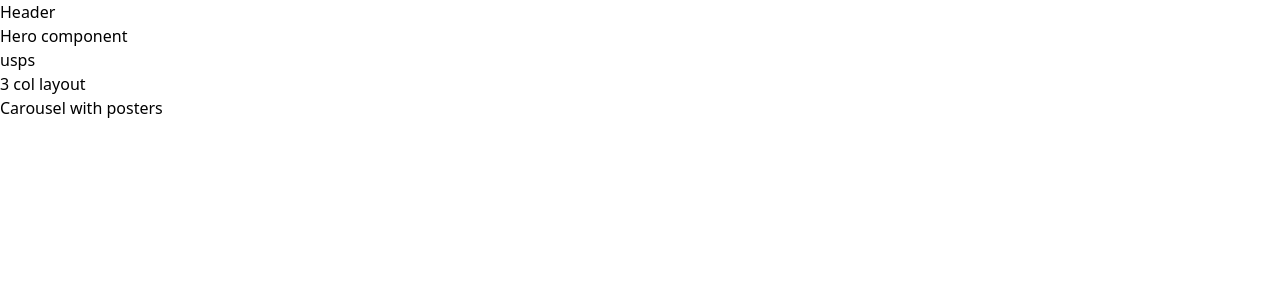
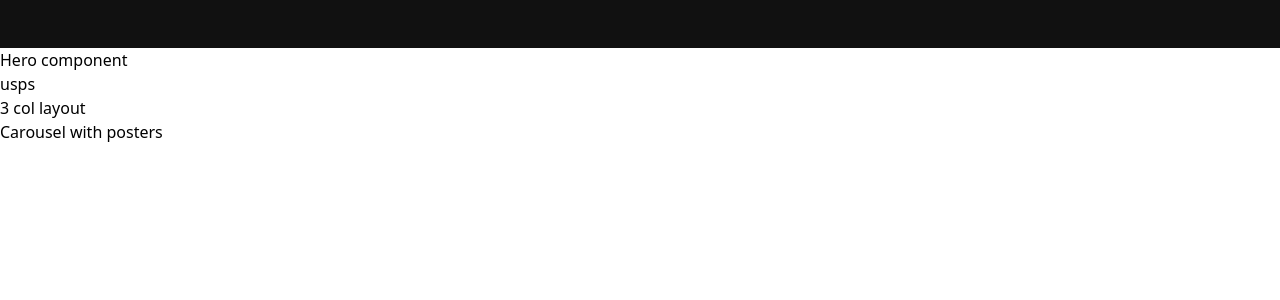
Before and after one commit to Tez-cyber/apple_tv, a React (Vite) app: page / in a window 1280 px wide. Shown: the top 300 px of the page. Built offline with nearby package versions, Linux system fonts and the light colour scheme.

Commit message:
Created images folder in assets and added a logo.svg

```diff
--- a/src/components/Header.tsx
+++ b/src/components/Header.tsx
@@ -1,10 +1,12 @@
 
 const Header = () => {
-  return (
-    <header className="">
-        Header
-    </header>
-  )
+    return (
+        <>
+            <header className="bg-bgContrast p-6 text-light">
+
+            </header>
+        </>
+    )
 }
 
 export default Header
```
Also changed, not shown: src/assets/images/logo.svg (added).
